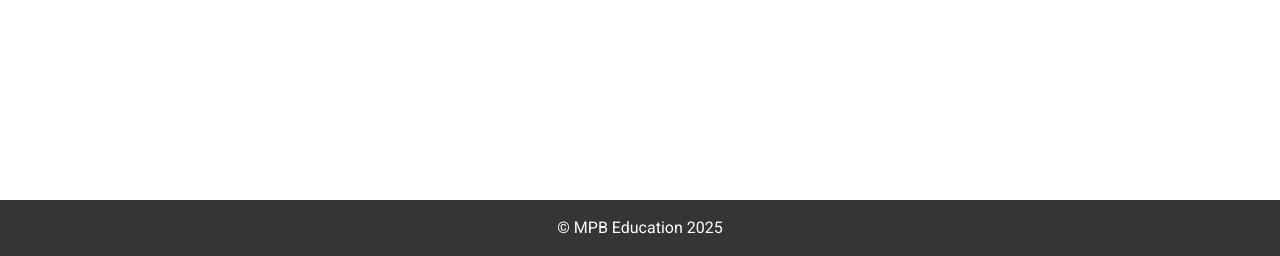
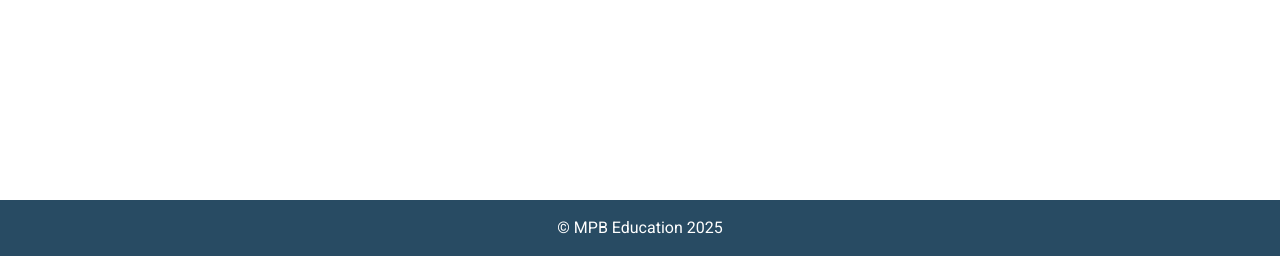
Before and after one commit to charliemarshall1996/mpb-education, a Django app: template core/templates/core/home.html in a window 1280 px wide. Shown: the part 656-912 px from the top of the page. Run offline with Django 3.2, Linux system fonts and the light colour scheme; the template is opened without the code that fills it, so the values that code supplies are empty; some libraries are stand-ins or nearby versions.

Commit message:
created base.html

```diff
--- a/core/templates/core/base.html
+++ b/core/templates/core/base.html
@@ -54,7 +54,7 @@
     <main>
         {% block content %}{% endblock %}
     </main>
-	<div class="container-fluid bg-dark mx-0 px-0">
+	<div class="container-fluid bg-primary mx-0 px-0">
 		<footer class="px-0 mx-0 py-3" id="footer">
 			<p class="text-center m-0 p-0 text-light">&copy; MPB Education {% now "Y" %}</p>
 		</footer>
```
